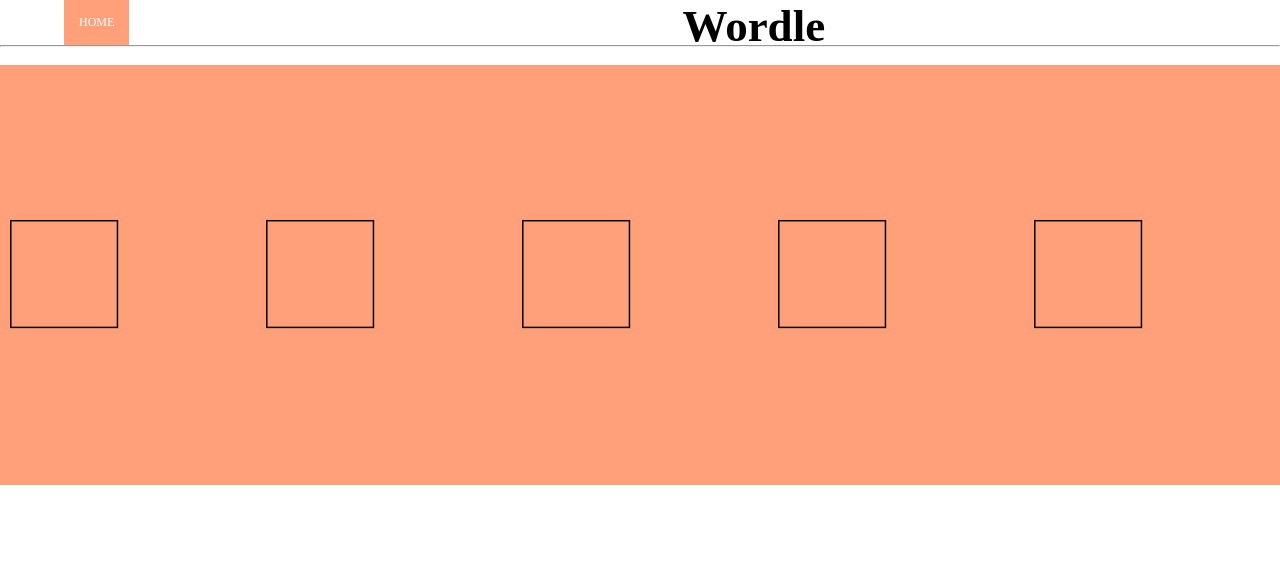
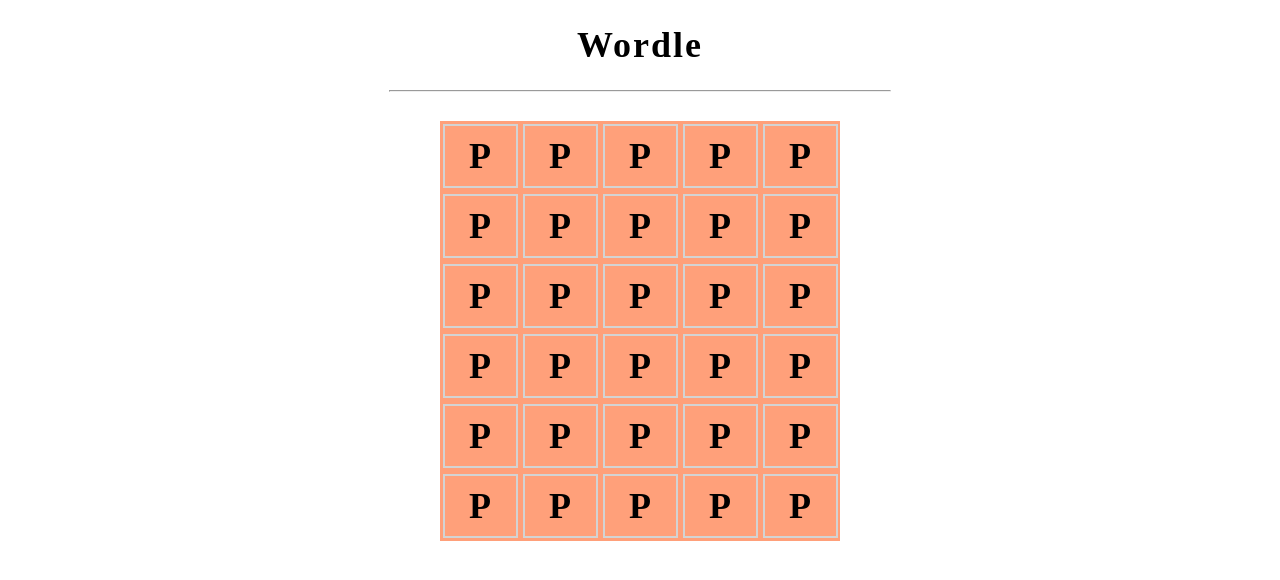
Before and after one commit to moonlight814/Web-Game, a plain HTML site: page index.html in a window 1280 px wide. Drawn offline with nearby package versions, Linux system fonts and the light colour scheme.

Commit message:
added boxes with js, added other js files

```diff
--- a/app.js
+++ b/app.js
@@ -0,0 +1,28 @@
+var height = 6; //number of guesses
+var width = 5; // number of letters in word
+
+var row = 0; //current guess (attempt #)
+var col = 0; //current letter for that attempt
+
+var gameOver = false;
+var word = 'MOUSE';
+
+//when page loads call this function
+window.onload = function() {
+    initialize();
+}
+
+//creating boxes
+function initialize () {
+    //creating game board
+    for (let i=0; i<height; i++){
+        for (let c= 0; c<width; c++){
+            //creating the span : <span id="0-0" class="tile">...</span>
+            let tile= document.createElement("span");  //span doesnt end with a new line
+            tile.id = i.toString() + "-" + c.toString();
+            tile.classList.add("boxes");
+            tile.innerText= "P"
+            document.getElementById("container").appendChild(tile);
+        }
+    }
+}
--- a/index.html
+++ b/index.html
@@ -6,14 +6,18 @@
     <meta http-equiv="X-UA-Compatible" content="IE=edge">
     <meta name="viewport" content="width=device-width, initial-scale=1.0">
     <link rel="stylesheet" href="style.css">
-    <link rel="stylesheet" href="https://cdnjs.cloudflare.com/ajax/libs/font-awesome/4.7.0/css/font-awesome.min.css">
+    <script src="app.js"></script>
+    <!-- <link rel="stylesheet" href="https://cdnjs.cloudflare.com/ajax/libs/font-awesome/4.7.0/css/font-awesome.min.css"> -->
     <title>Game</title>
 </head>
 
 <body>
 
-    <div>
-        <nav>
+
+    <h1 id="title">Wordle</h1>
+    <hr>
+    <br>
+    <!-- <nav>
 
             <label class="toggle">
                 <i class="fa fa-bars" ></i>
@@ -23,34 +27,23 @@
                 <li><a href="#">Statistics</a></li>
             </ul>
             <h1 id="title">Wordle</h1>
-        </nav>
-        <hr>
-        <br>
-        <script src="https://cdnjs.cloudflare.com/ajax/libs/jquery/3.6.0/jquery.min.js" integrity="sha512-894YE6QWD5I59HgZOGReFYm4dnWc1Qt5NtvYSaNcOP+u1T9qYdvdihz0PPSiiqn/+/3e7Jo4EaG7TubfWGUrMQ==" crossorigin="anonymous" referrerpolicy="no-referrer">
+        </nav> -->
+
+    <!-- <script src="https://cdnjs.cloudflare.com/ajax/libs/jquery/3.6.0/jquery.min.js" integrity="sha512-894YE6QWD5I59HgZOGReFYm4dnWc1Qt5NtvYSaNcOP+u1T9qYdvdihz0PPSiiqn/+/3e7Jo4EaG7TubfWGUrMQ==" crossorigin="anonymous" referrerpolicy="no-referrer">
         </script>
         <script>
             $('.toggle i ').click(function() {
                 $('ul').toggleClass(`show`)
             })
-        </script>
+        </script> -->
+
+    <div id="container">
+
     </div>
-    <div class="container">
-        <div class="box1">
-            <img src="assets\box.png">
-        </div>
-        <div class="box2">
-            <img src="assets\box.png">
-        </div>
-        <div class="box3">
-            <img src="assets\box.png">
-        </div>
-        <div class="box4">
-            <img src="assets\box.png">
-        </div>
-        <div class="box5">
-            <img src="assets\box.png">
-        </div>
-    </div>
+    <br>
+    <h1 id="answer"></h1>
+
+
 </body>
 
 </html>
--- /dev/null
+++ b/input.js
@@ -0,0 +1,2 @@
+//Event listener for keyup because then only one letter will be inputted even if the key is held for a long time
+document.addEventListener("keyup")
--- a/style.css
+++ b/style.css
@@ -1,43 +1,84 @@
  body {
      background-color: white;
+     text-align: center;
  }
 
- h1 {
-     text-align: center;
-     background-color: white;
-     font-size: 45px;
-     padding-bottom: .5em;
+ #title {
+     font-size: 36px;
+     letter-spacing: 2px;
+     font-weight: bold;
+ }
+ /* img {
+     width: 50%;
+     height: 15%;
+ } */
+
+ br,
+ hr {
+     width: 500px;
  }
 
- img {
-     width: 50%;
-     height: 15%;
+ #container {
+     display: flex;
+     /*keeps elements within container*/
+     width: 400px;
+     height: 420px;
+     background-color: lightsalmon;
+     margin: 0 auto;
+     margin-top: 3px;
+     flex-wrap: wrap;
+
  }
 
- .container {
+ .boxes {
+     border: 2px solid lightgray;
+     width: 71px;
+     height: 60px;
+     margin: 2.5px;
+     /*for the letter*/
+     color: black;
+     font-size:36px;
+     font-weight: bold;
      display: flex;
+     /*center horizontally and vertically*/
+     justify-content: center;
      align-items: center;
-     width: 350;
-     height: 420px;
-     background-color: lightsalmon;
+
  }
-
- * {
+ /* * {
      margin: 0;
      padding: 0;
      box-sizing: border-box;
  }
+  */
 
- .toggle {
+ .correct {
+     background-color: green;
+     color: white;
+     border-color: white;
+ }
+
+ .inWord {
+     background-color: #c9b435;
+     color: white;
+     border-color: white;
+ }
+
+ .wrong {
+     background-color: grey;
+     color: white;
+     border-color: white;
+ }
+ /*nav bar*/
+ /* .toggle {
      font-size: 30px;
      float: left;
      line-height: 45px;
      margin-left: 5%;
      cursor: pointer;
      display: none
- }
-
- nav {
+ } */
+ /* nav {
      background-color: white;
      height: 45px;
      width: 100%;
@@ -94,4 +135,4 @@
      ul.show {
          top: 60px;
      }
- }
+ } */
```
Also changed, not shown: keyboard.js (added).
